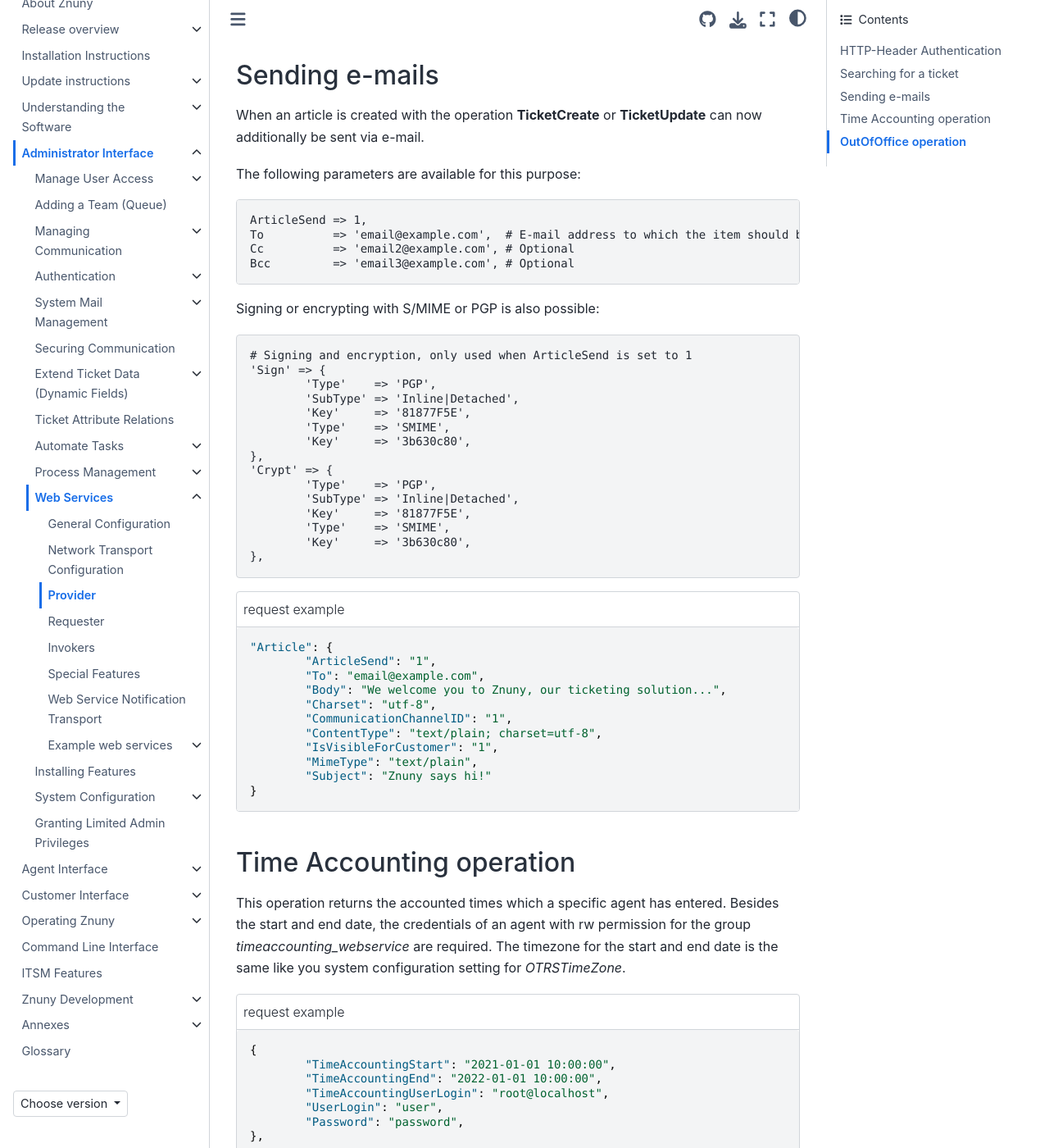
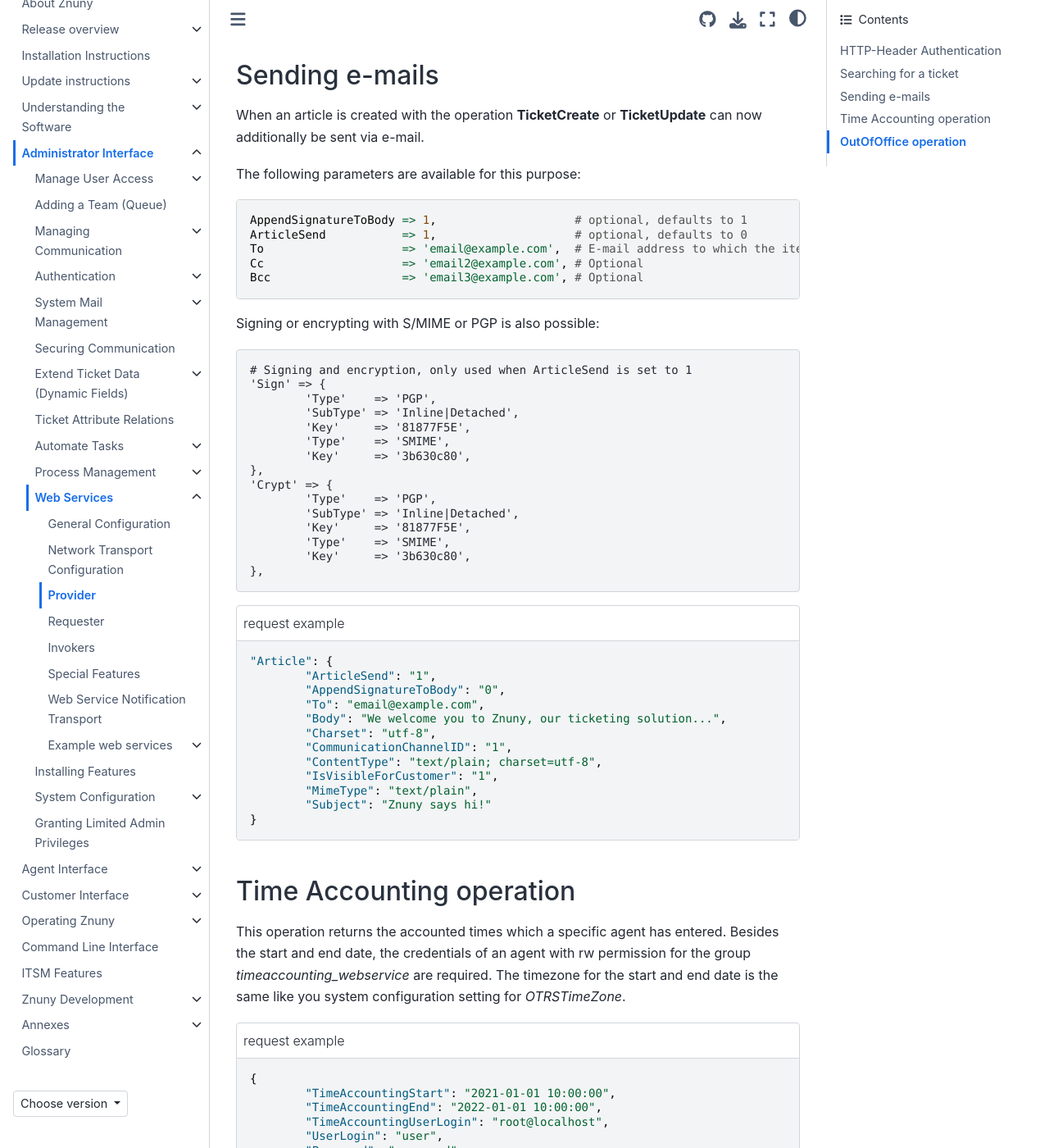
Before and after one commit to znuny/manual, a Sphinx documentation site: the page built from source/admin/webservices/provider/index.rst, in a window 1280 px wide and 1400 px high, scrolled down 4297 px. Shown: the whole window at 82% size. Built offline with Sphinx 7.4.7 and the Sphinx Book theme 1.1.4, drawn with Linux system fonts in a browser that asks for light colours.

Commit message:
Added new parameter

```diff
--- a/source/admin/webservices/provider/index.rst
+++ b/source/admin/webservices/provider/index.rst
@@ -236,12 +236,13 @@
 
 The following parameters are available for this purpose:
 
-.. code-block:: none
+.. code-block:: perl
 
-	ArticleSend => 1,
-	To          => 'email@example.com',  # E-mail address to which the item should be sent.
-	Cc          => 'email2@example.com', # Optional
-	Bcc         => 'email3@example.com', # Optional
+        AppendSignatureToBody => 1,                    # optional, defaults to 1
+	ArticleSend           => 1,                    # optional, defaults to 0
+	To                    => 'email@example.com',  # E-mail address to which the item should be sent.
+	Cc                    => 'email2@example.com', # Optional
+	Bcc                   => 'email3@example.com', # Optional
 
 Signing or encrypting with S/MIME or PGP is also possible:
 
@@ -271,6 +272,7 @@
 
 	"Article": {
 		"ArticleSend": "1",
+                "AppendSignatureToBody": "0",
 		"To": "email@example.com",
 		"Body": "We welcome you to Znuny, our ticketing solution...",
 		"Charset": "utf-8",
```
